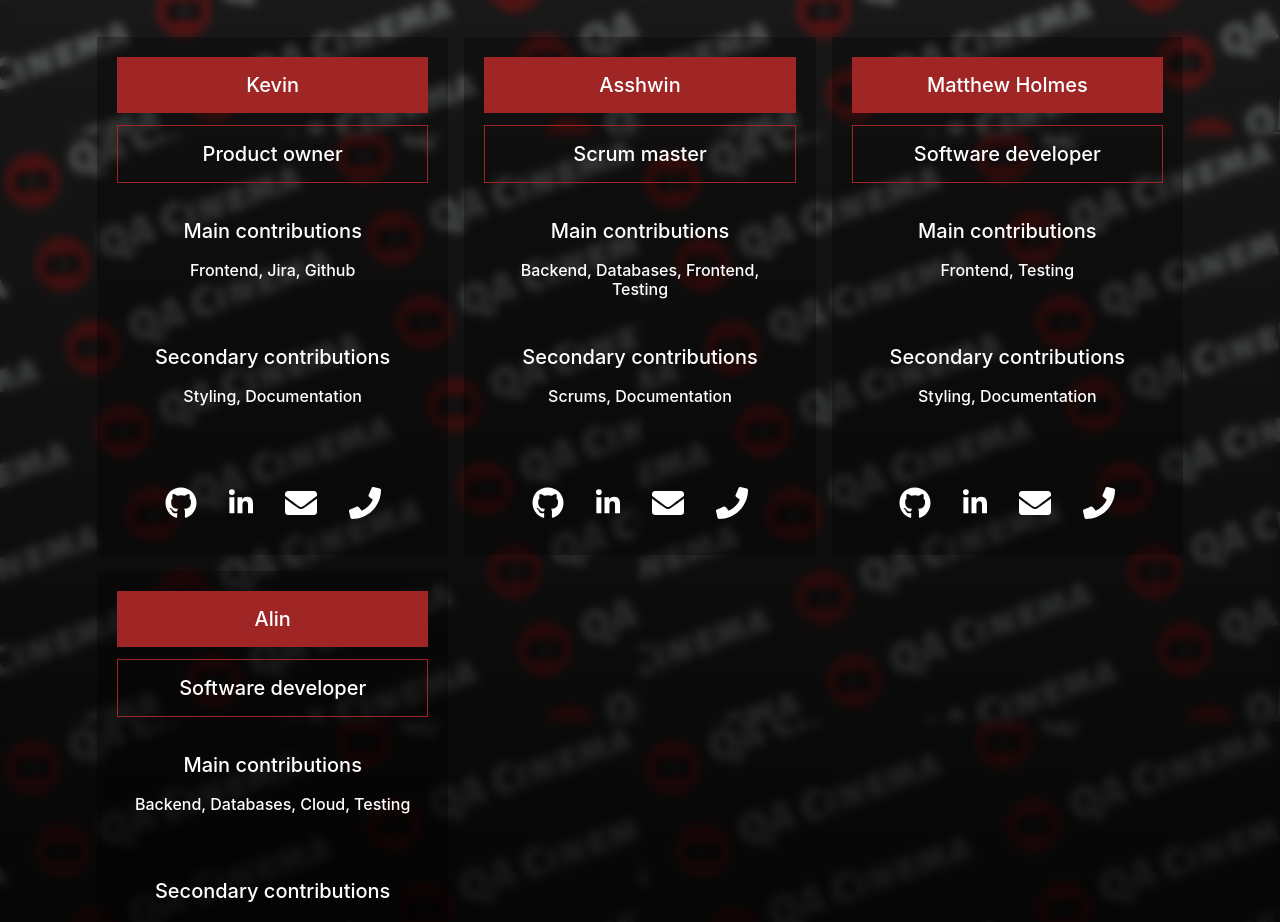
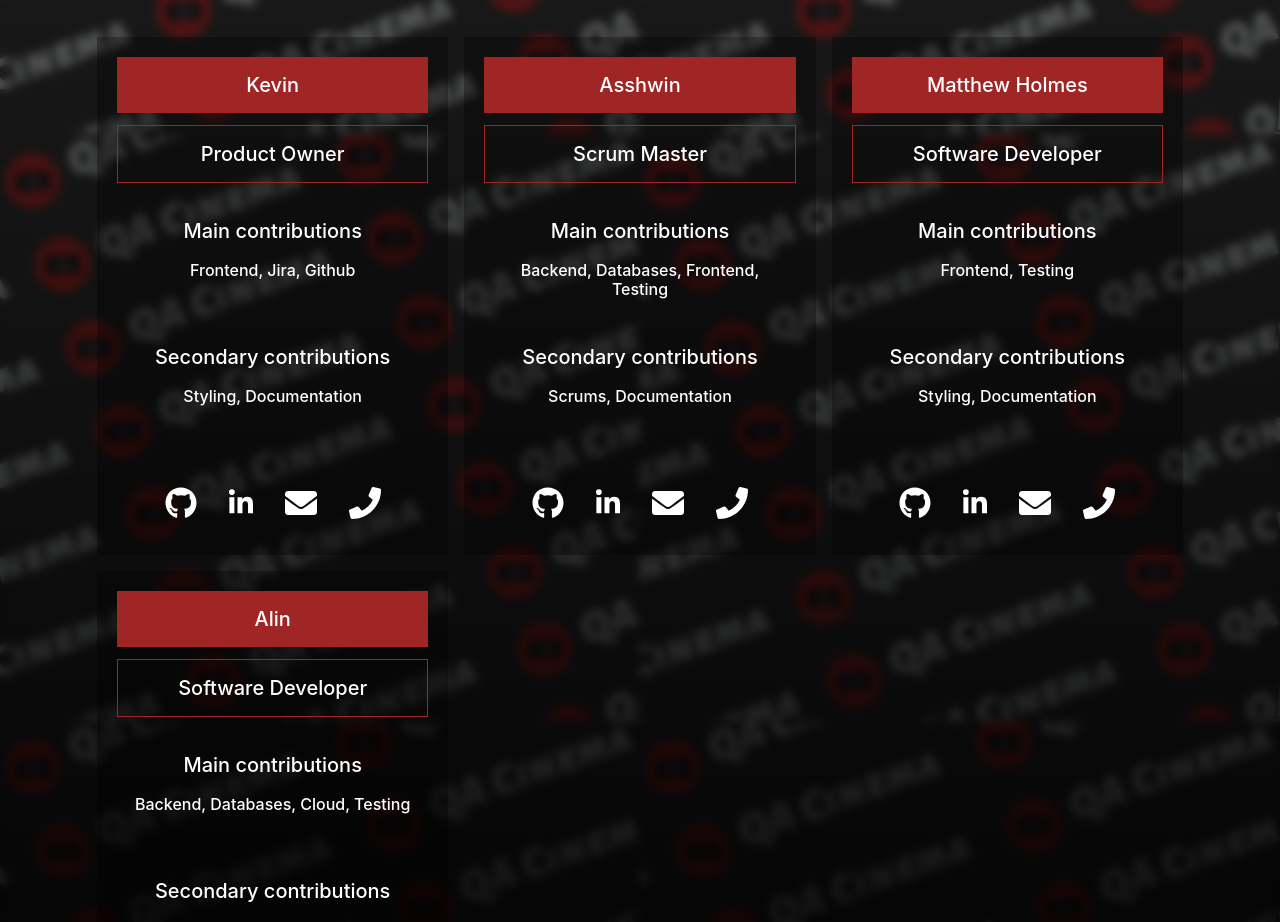
Before and after one commit to QA-AKAM/QACinema-Project, a React (Create React App) app in the folder frontend/: page /About in a window 1280 px wide. Shown: the part 1100-2022 px from the top of the page. Built offline with nearby package versions, Linux system fonts and the light colour scheme; no server answers.

Commit message:
MH: Capitalisation update

```diff
--- a/frontend/src/Components/Information/About/About.jsx
+++ b/frontend/src/Components/Information/About/About.jsx
@@ -10,7 +10,7 @@ const About = () => {
     const [team, setTeam] = useState([
         {
             name: "Kevin",
-            role: "Product owner",
+            role: "Product Owner",
             projectMain: "Frontend, Jira, Github",
             projectSecondary: "Styling, Documentation",
             github: "https://github.com/thealinivan",
@@ -22,7 +22,7 @@ const About = () => {
         },
         {
             name: "Asshwin",
-            role: "Scrum master",
+            role: "Scrum Master",
             projectMain: "Backend, Databases, Frontend, Testing",
             projectSecondary: "Scrums, Documentation",
             github: "https://github.com/thealinivan",
@@ -33,7 +33,7 @@ const About = () => {
         },
         {
             name: "Matthew Holmes",
-            role: "Software developer",
+            role: "Software Developer",
             projectMain: "Frontend, Testing",
             projectSecondary: "Styling, Documentation",
             github: "https://github.com/matayoh14",
@@ -44,7 +44,7 @@ const About = () => {
         },
         {
             name: "Alin",
-            role: "Software developer",
+            role: "Software Developer",
             projectMain: "Backend, Databases, Cloud, Testing",
             projectSecondary: "Frontend, API, Styling, Documentation",
             github: "https://github.com/thealinivan",
```
